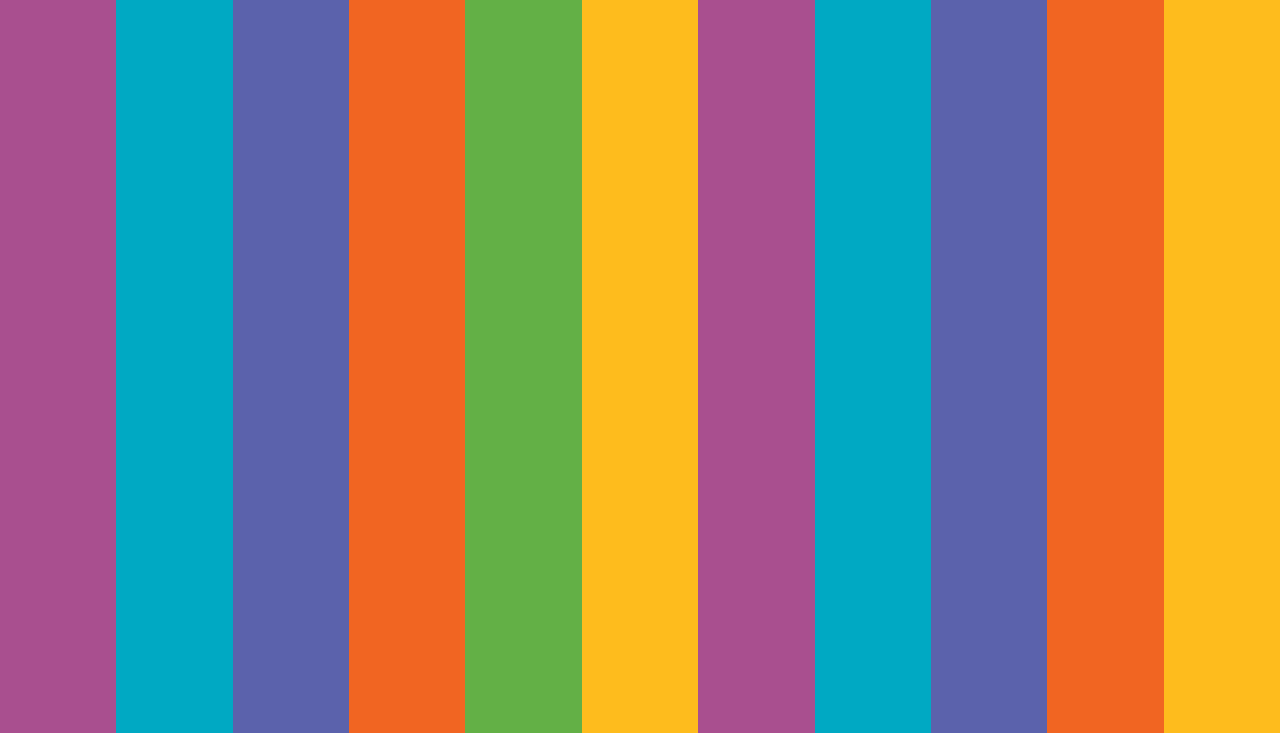
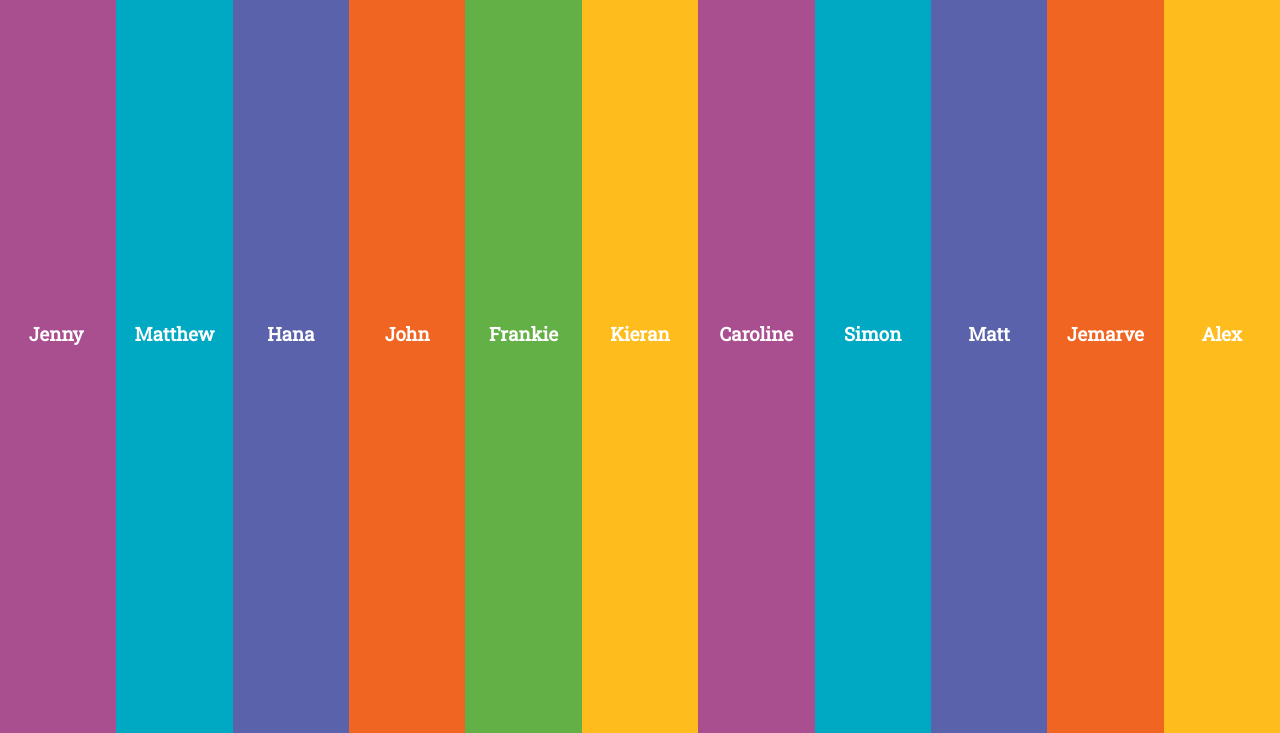
Before and after one commit to richjava/yoobee-web-colours-2017, a website: page src/index.html in a window 1280 px wide. Shown: the part 67-800 px from the top of the page. Drawn offline with nearby package versions, Linux system fonts and the light colour scheme.

Commit message:
Added links

```diff
--- a/src/index.html
+++ b/src/index.html
@@ -44,7 +44,7 @@
 
     h3 {
         font-family: 'Roboto Slab', serif;
-        display: none;
+        /*display: none;*/
         color: white;
     }
 
@@ -85,19 +85,19 @@
     <nav>
         <a href="https://github.com/richjava/yoobee-web-colours-2017" target="_blank"><img src="img/GitHub-Mark-32px.png"></a>
     </nav>
-    <div class="column item-wrapper violet"><a href="#"><h3>Jenny</h3></a>
+    <div class="column item-wrapper violet"><a href="http://jenny.crowther.yoobee.net.nz/WE04/Brunch/public_html/home.html" target="_blank"><h3>Jenny</h3></a>
         <div>&nbsp;</div>
     </div>
-    <div class="column item-wrapper blue"><a href="#"><h3>Matthew</h3></a></div>
-    <div class="column item-wrapper indigo"><a href="#"><h3>Hana</h3></a></div>
-    <div class="column item-wrapper orange"><a href="#"><h3>John</h3></a></div>
-    <div class="column item-wrapper green"><a href="#"><h3>Frankie</h3></a></div>
-    <div class="column item-wrapper yellow"><a href="#"><h3>Kieran</h3></a></div>
-    <div class="column item-wrapper violet"><a href="#"><h3>Caroline</h3></a></div>
-    <div class="column item-wrapper blue"><a href="#"><h3>Simon</h3></a></div>
-    <div class="column item-wrapper indigo"><a href="#"><h3>Matt</h3></a></div>
+    <div class="column item-wrapper blue"><a href="http://matthew.rayner.yoobee.net.nz/WE04/app/index.html#!/core" target="_blank"><h3>Matthew</h3></a></div>
+    <div class="column item-wrapper indigo"><a href="http://hana.wawatai.yoobee.net.nz/WE03%20-%20Wawatai/paleo-blog/web/index.php" target="_blank"><h3>Hana</h3></a></div>
+    <div class="column item-wrapper orange"><a href="http://john.solomon.yoobee.net.nz/experienceup/web/index.php" target="_blank"><h3>John</h3></a></div>
+    <div class="column item-wrapper green"><a href="http://frankie.mitchell.yoobee.net.nz/WE04/untoldTales/index.html" target="_blank"><h3>Frankie</h3></a></div>
+    <div class="column item-wrapper yellow"><a href="http://kieran.roberts.yoobee.net.nz/WE04.05/Harry%20Potter%20Dossier/app/index.html#!/home" target="_blank"><h3>Kieran</h3></a></div>
+    <div class="column item-wrapper violet"><a href="http://caroline.fitall.yoobee.net.nz/WE04/WE04FITALL/WE04FITALL/WE04-app/public_html/index.html" target="_blank"><h3>Caroline</h3></a></div>
+    <div class="column item-wrapper blue"><a href="http://simon.folkerts.yoobee.net.nz/WE04/folkerts-WE04/public_html/web/index.html" target="_blank"><h3>Simon</h3></a></div>
+    <div class="column item-wrapper indigo"><a href="http://matthew.vernal.yoobee.net.nz/WE02/fttl/index.html" target="_blank"><h3>Matt</h3></a></div>
     <div class="column item-wrapper orange"><a href="https://jeendrina.github.io/macro-count/index.html"><h3>Jemarve</h3></a></div>
-    <div class="column item-wrapper yellow"><a href="#"><h3>Alex</h3></a></div>
+    <div class="column item-wrapper yellow"><a href="http://alex.tomov.yoobee.net.nz/WE04/public_html/public-html/index.html" target="_blank"><h3>Alex</h3></a></div>
 </div>
 <script src="https://code.jquery.com/jquery-3.2.0.min.js"></script>
 <script>window.jQuery || document.write('<script src="js/vendor/jquery-3.2.0.min.js"><\/script>')</script>
```
